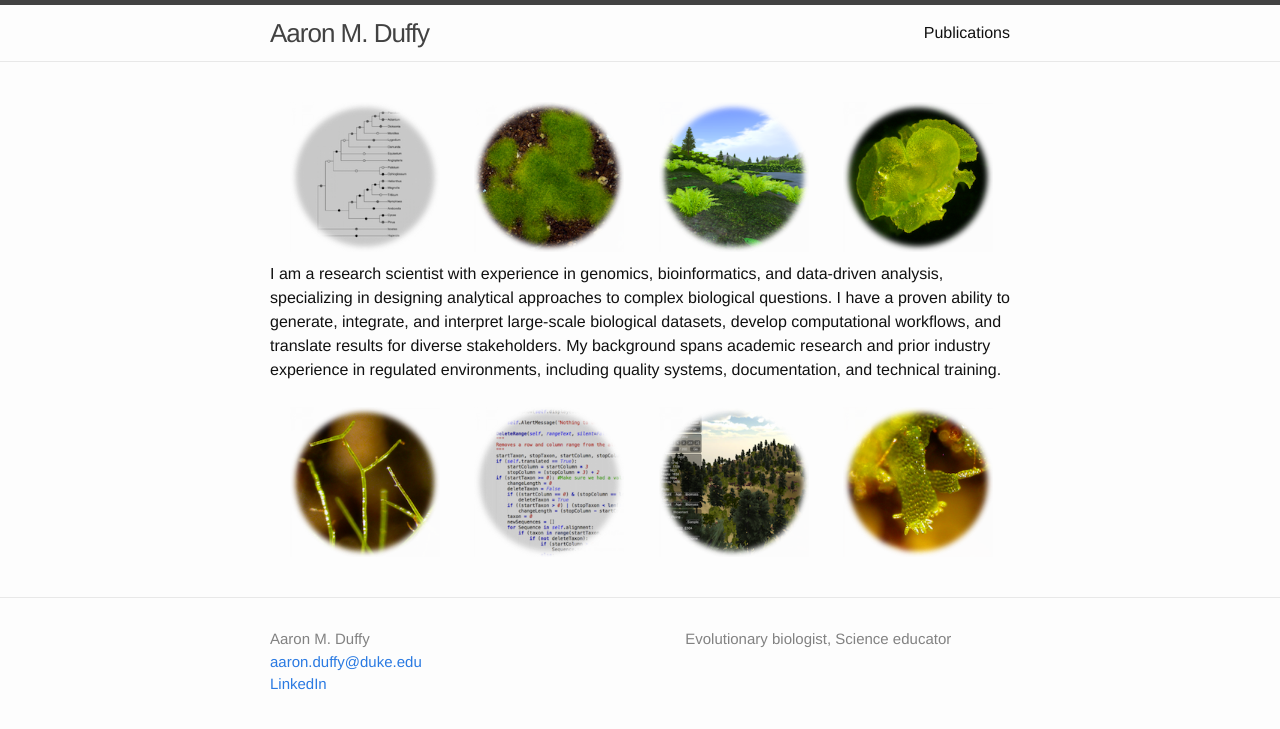
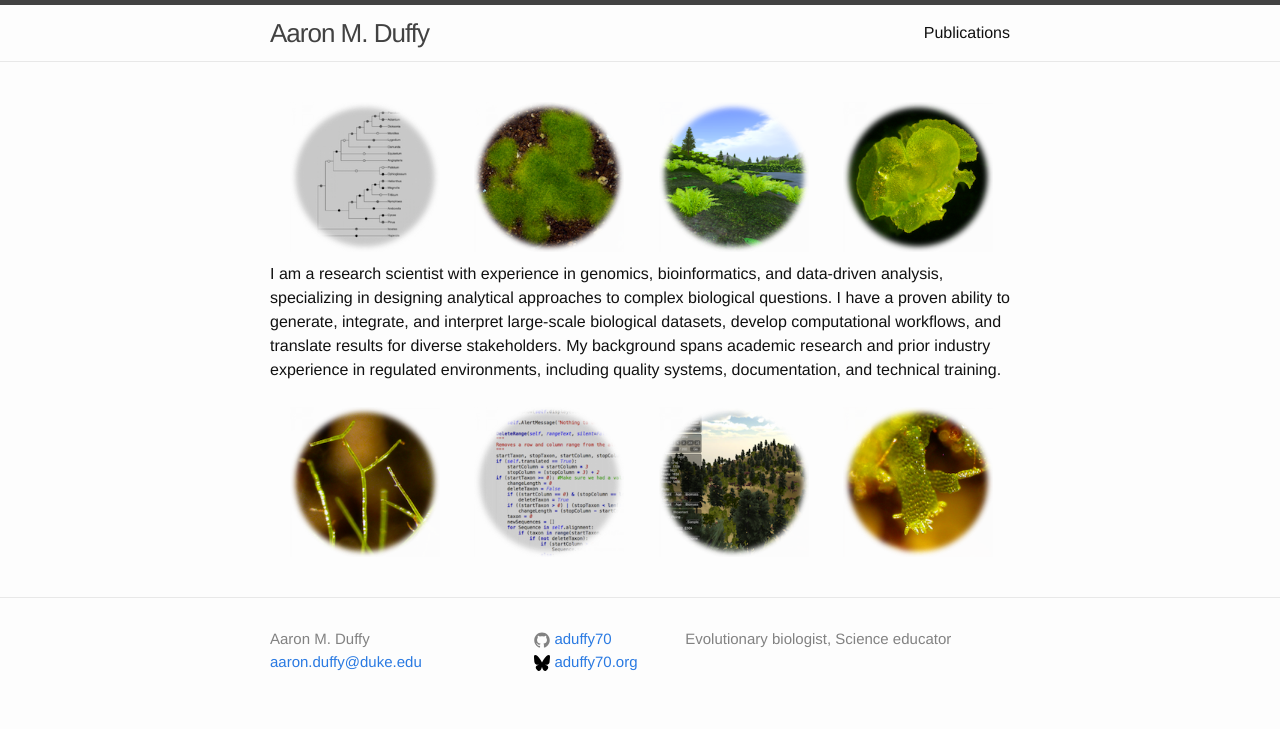
Before and after one commit to aduffy70/aduffy70.github.io, a Jekyll site: the page built from index.md, in a window 1280 px wide. Shown: the top 729 px of the page. Built offline with Jekyll 4.4.1, drawn with Linux system fonts in a browser that asks for light colours.

Commit message:
Revert "Update footer.html"
This reverts commit 67b3bb4d2a395e2cf3ce14586653282ee52d4124.

```diff
--- a/_config.yml
+++ b/_config.yml
@@ -14,7 +14,6 @@
 url: "http://aduffy70.org" # the base hostname & protocol for your site
 twitter_username: aduffy70.org
 github_username:  aduffy70
-linkedin: "http://linkedin.com/in/aaron-m-duffy/"
 
 # Build settings
 markdown: kramdown
--- a/_includes/footer.html
+++ b/_includes/footer.html
@@ -7,11 +7,23 @@
         <ul class="contact-list">
           <li>{{ site.title }}</li>
           <li><a href="mailto:{{ site.email }}">{{ site.email }}</a></li>
-          <li><a href={{ site.linkedin }}">LinkedIn</a></li>
         </ul>
       </div>
 
       <div class="footer-col footer-col-2">
+        <ul class="social-media-list">
+          {% if site.github_username %}
+          <li>
+            {% include icon-github.html username=site.github_username %}
+          </li>
+          {% endif %}
+
+          {% if site.twitter_username %}
+          <li>
+            {% include icon-twitter.html username=site.twitter_username %}
+          </li>
+          {% endif %}
+        </ul>
       </div>
 
       <div class="footer-col footer-col-3">
```
